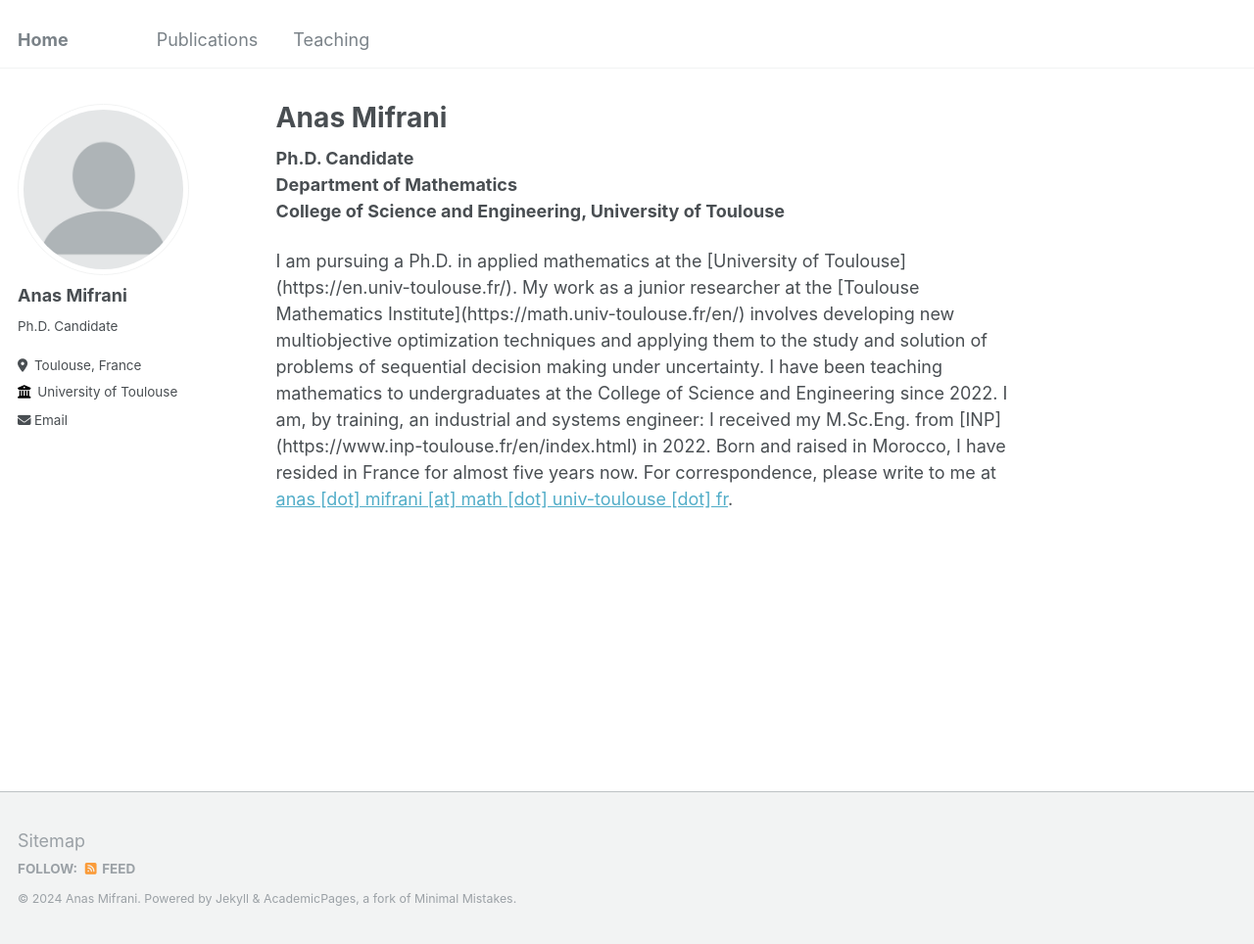
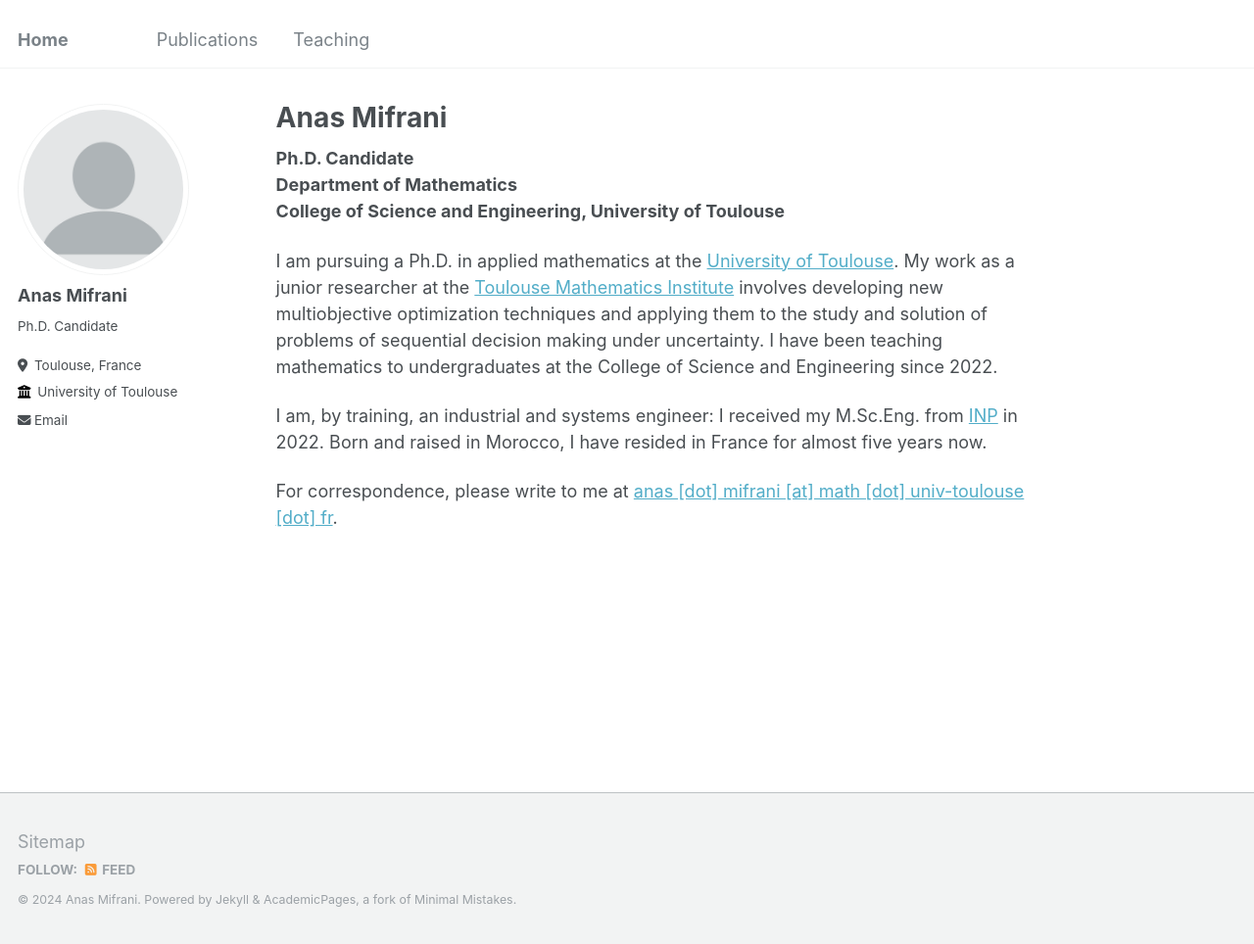
Before and after one commit to anmifrani/anmifrani.github.io, a Jekyll site: the page built from _pages/about.md, in a window 1280 px wide and 964 px high. Shown: the whole window at 98% size. Built offline with Jekyll 4.4.1, drawn with Linux system fonts in a browser that asks for light colours.

Commit message:
Update about.md

```diff
--- a/_pages/about.md
+++ b/_pages/about.md
@@ -11,7 +11,7 @@ redirect_from:
 <b>Department of Mathematics</b> <br>
 <b>College of Science and Engineering, University of Toulouse</b> <br>
 
-<p>I am pursuing a Ph.D. in applied mathematics at the [University of Toulouse](https://en.univ-toulouse.fr/). My work as a junior researcher at the [Toulouse Mathematics Institute](https://math.univ-toulouse.fr/en/) involves developing new multiobjective optimization techniques and applying them to the study and solution of problems of sequential decision making under uncertainty. I have been teaching mathematics to undergraduates at the College of Science and Engineering since 2022.
+I am pursuing a Ph.D. in applied mathematics at the [University of Toulouse](https://en.univ-toulouse.fr/). My work as a junior researcher at the [Toulouse Mathematics Institute](https://math.univ-toulouse.fr/en/) involves developing new multiobjective optimization techniques and applying them to the study and solution of problems of sequential decision making under uncertainty. I have been teaching mathematics to undergraduates at the College of Science and Engineering since 2022.
 
 I am, by training, an industrial and systems engineer: I received my M.Sc.Eng. from [INP](https://www.inp-toulouse.fr/en/index.html) in 2022. Born and raised in Morocco, I have resided in France for almost five years now.
 
```
